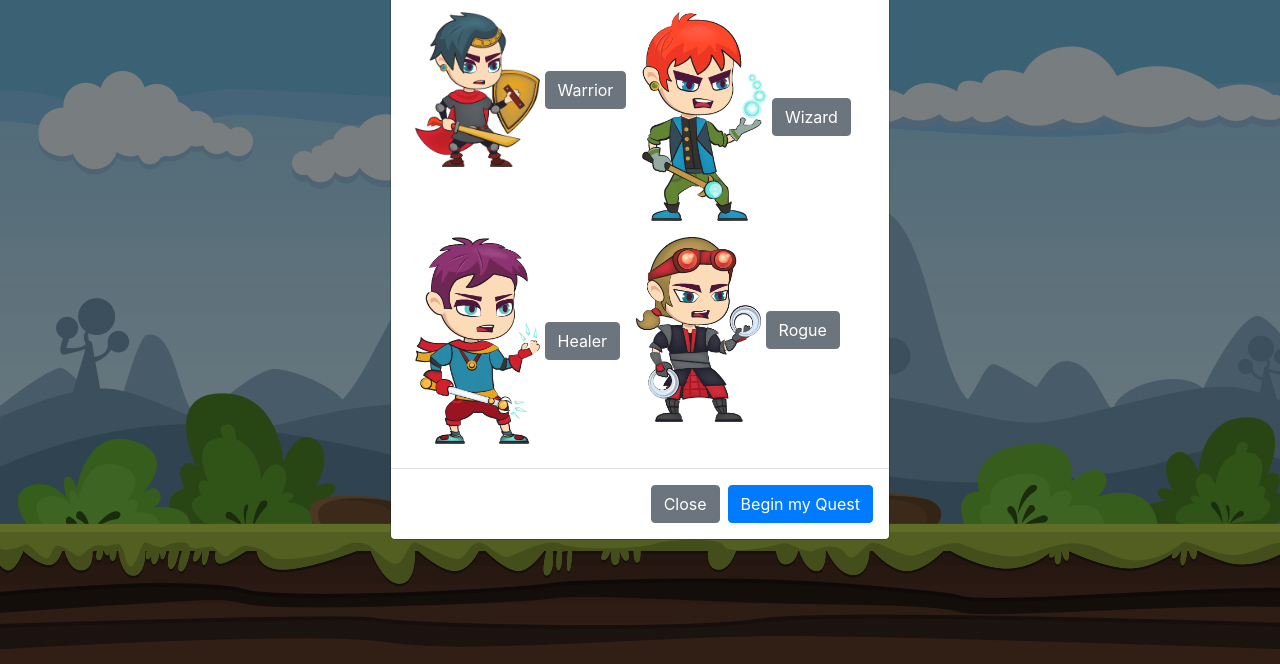
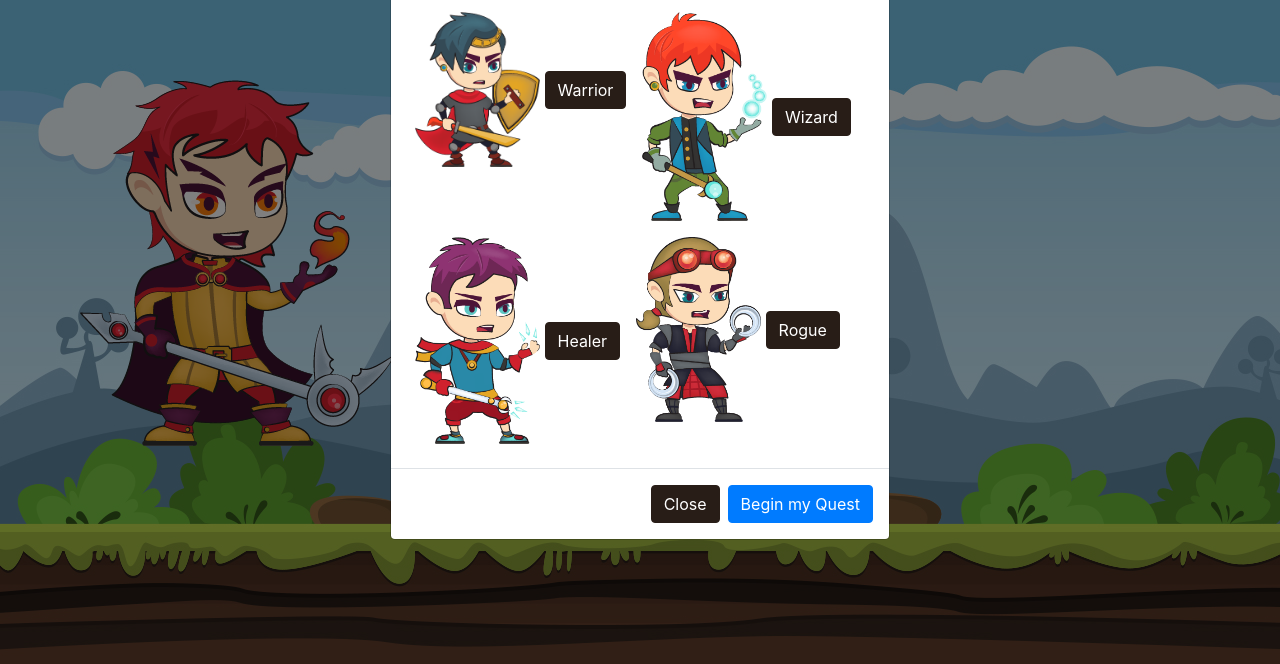
Before and after one commit to utsukushiihime/macon-trouble, a plain HTML site: page index.html in a window 1280 px wide. Both pictures are taken after a click on the button "Play Game". Shown: the part 136-800 px from the top of the page. Drawn offline with nearby package versions, Linux system fonts and the light colour scheme.

Commit message:
added sprite for aesthetics

```diff
--- a/css/main.css
+++ b/css/main.css
@@ -22,15 +22,18 @@ body {
 
 button.btn.btn-primary.play-button {
     background-color: #281d17;
-    border-color: #362720;
+    border: 5px solid #5b3a29;
     height: 65px;
     padding: 10px 60px;
 }
 
-/*
-.player-class-btn {
-
-} */
+.sprite img{
+    display: block;
+    position: relative;
+    margin-left: 80px;
+    bottom: 55px;
+    z-index: -1;
+}
 
 /* Class Avatars */
 
@@ -46,3 +49,10 @@ button.btn.btn-primary.play-button {
     border-color: #362720;
     box-shadow: 0 0 0 0.2rem rgba(73, 54, 18, 0.5);
 }
+
+
+.btn-secondary {
+    color: #fff;
+    background-color: #281d17;
+    border-color: #281d17;
+}
--- a/index.html
+++ b/index.html
@@ -4,10 +4,11 @@
 <head>
 	<meta charset="UTF-8">
 	<meta name="viewport" content="width=device-width, initial-scale=1.0">
-	<!-- cdn from code.jquery.com -->
-	<link rel="stylesheet" href="./css/main.css">
+
 	<!-- CSS only -->
-	<link rel="stylesheet" href="https://stackpath.bootstrapcdn.com/bootstrap/4.5.2/css/bootstrap.min.css" integrity="sha384-JcKb8q3iqJ61gNV9KGb8thSsNjpSL0n8PARn9HuZOnIxN0hoP+VmmDGMN5t9UJ0Z" crossorigin="anonymous">
+    <link rel="stylesheet" href="https://stackpath.bootstrapcdn.com/bootstrap/4.5.2/css/bootstrap.min.css" integrity="sha384-JcKb8q3iqJ61gNV9KGb8thSsNjpSL0n8PARn9HuZOnIxN0hoP+VmmDGMN5t9UJ0Z" crossorigin="anonymous">
+
+    <link rel="stylesheet" href="./css/main.css">
 	<!-- JS, Popper.js, and jQuery, jQueryUI -->
 	<!-- <script src="https://code.jquery.com/ui/1.12.1/jquery-ui.min.js" integrity="sha256-VazP97ZCwtekAsvgPBSUwPFKdrwD3unUfSGVYrahUqU=" crossorigin="anonymous"></script> -->
 	<script src="https://code.jquery.com/jquery-3.5.1.slim.min.js" integrity="sha384-DfXdz2htPH0lsSSs5nCTpuj/zy4C+OGpamoFVy38MVBnE+IbbVYUew+OrCXaRkfj" crossorigin="anonymous"></script>
@@ -72,7 +73,10 @@
 			</div>
 			<!-- END Dialogue Modal-->
 		</section>
-	</main>
+    </main>
+    <div class="sprite">
+        <img src="./img/characters/wizard/wizard-5.png">
+    </div>
 </body>
 
 </html>
```
